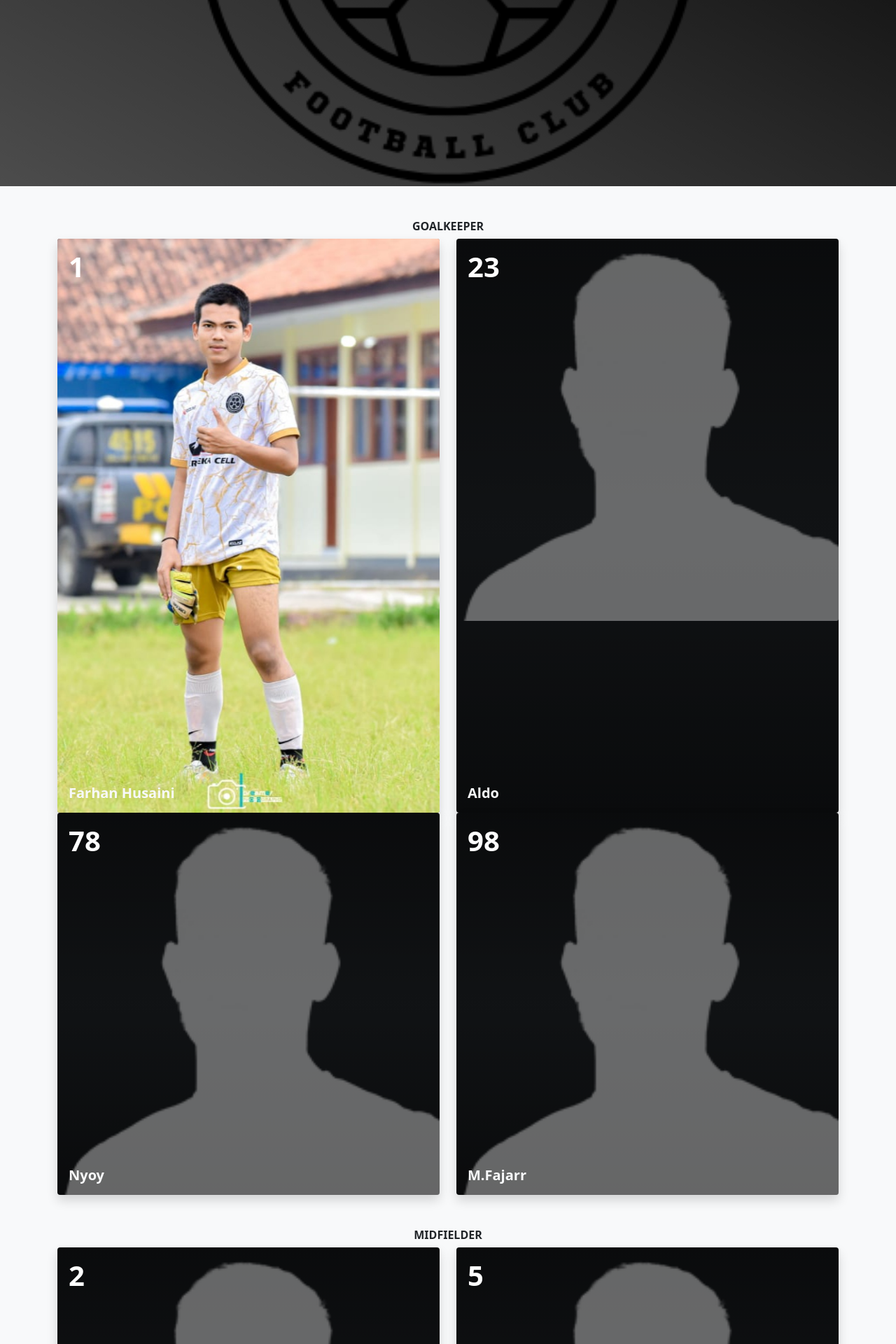
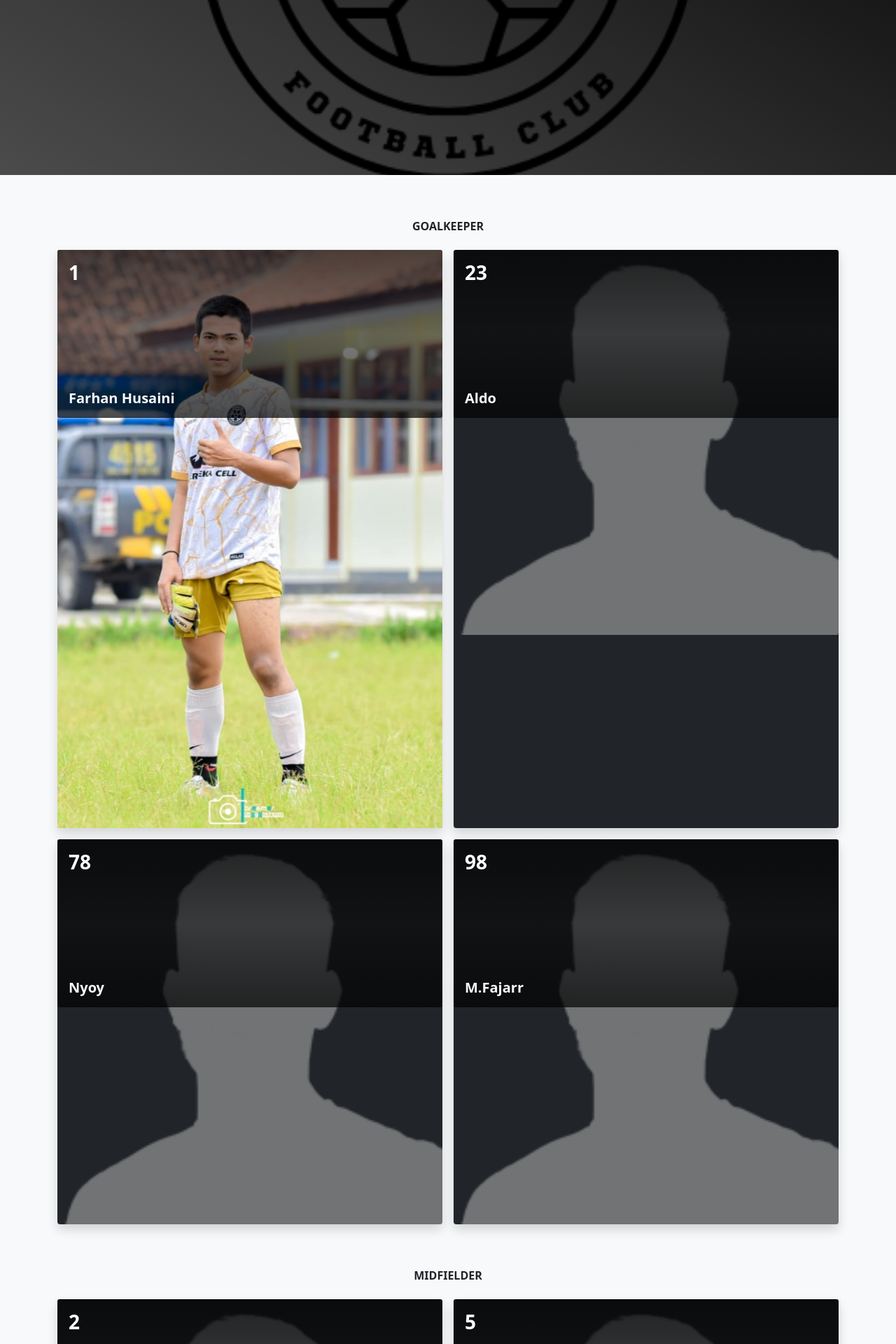
Before and after one commit to tesafc/www2, a Jekyll site: the page built from players.html, in a window 1280 px wide. Shown: the part 454-2374 px from the top of the page at 70% size. Built offline with Jekyll 4.4.1, drawn with Linux system fonts in a browser that asks for light colours.

Commit message:
Update players.html

```diff
--- a/players.html
+++ b/players.html
@@ -6,16 +6,16 @@ image: /assets/img/logo-2.png
 
 <div class="bg-light">
   <div class="container-sm">
-    <div class="row row-cols-2">
+    <div class="row row-cols-2 g-3">
       {% assign roles = site.data.players | group_by: "role" %}
       {% for role in roles %}
       <h6 class="d-block w-100 pt-5 text-uppercase text-center fw-bold">{{ role.name }}</h6>
       {% for player in role.items %}
       <div class="col">
-        <div class="card h-100 text-white bg-dark border-0 shadow" style="height: 15rem; background-image: linear-gradient(rgba(0, 0, 0, 0.7), rgba(0, 0, 0, 0.5), rgba(0, 0, 0, 0.7));">
+        <div class="card h-100 text-white bg-dark border-0 shadow">
           <img src="{% if player.pp %}{{ player.pp }}{% else %}{{ '/assets/img/pp/blank-pp.png' | relative_url }}{% endif %}" alt="" class="card-img border-0">
-          <div class="card-img-overlay d-flex flex-column justify-content-between">
-            <h5 class="card-text fs-1 fw-bolder">{{ player.no-punggung }}</h5>
+          <div class="card-img-overlay d-flex flex-column justify-content-between" style="height: 15rem; background-image: linear-gradient(rgba(0, 0, 0, 0.7), rgba(0, 0, 0, 0.5), rgba(0, 0, 0, 0.7));">
+            <h5 class="card-text fs-3 fw-bolder">{{ player.no-punggung }}</h5>
             <h6 class="card-text text-capitalize fs-5 fw-bolder">{% if player.profile-link %}<a href="{{ player.profile-link }}" class="stretched-link link-light text-decoration-none">{{ player.name }}</a>{% endif %}</h6>
           </div>
         </div>
```
